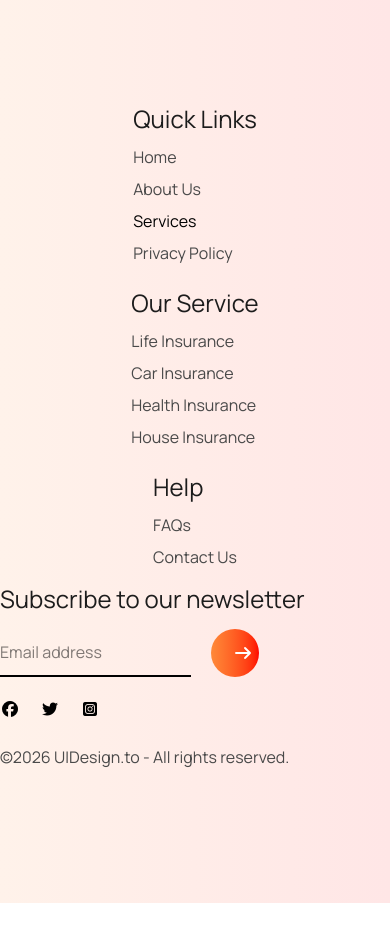
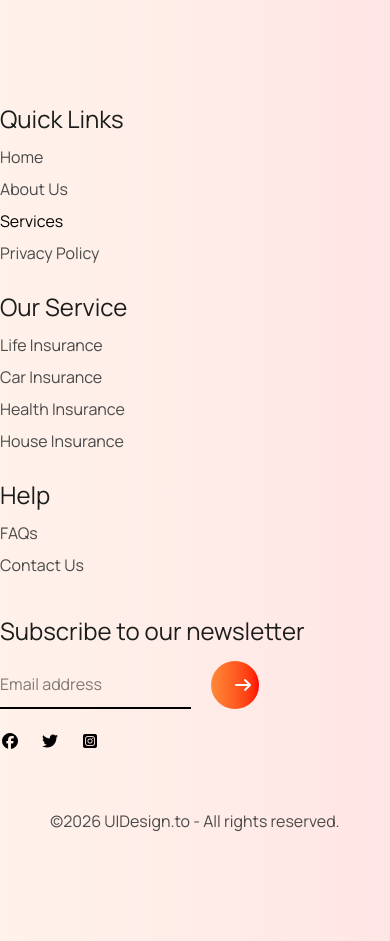
Before and after one commit to Saddam2508/tea-house-saddam, a plain HTML site: page index.html in a window 390 px wide. Shown: the part 7380-8321 px from the top of the page. Before the commit the page ends 8283 px from the top, so only its background shows below. Drawn offline with nearby package versions, Linux system fonts and the light colour scheme.

Commit message:
responsive update

```diff
--- a/index.html
+++ b/index.html
@@ -334,9 +334,8 @@
           </div>
         </div>
         <div
-          class="footer-bottom mt-[104px] grid grid-cols-1 sm:grid-cols-2 md:grid-cols-4"
+          class="footer-bottom mt-[104px] grid grid-cols-1 sm:grid-cols-2 md:grid-cols-4 gap-6"
         >
-          <div class="flex flex-col items-center gap-5">
           <ul class="space-y-2">
             <h3 class="text-[1.5rem] text-[#1C1C1C]">Quick Links</h3>
             <li><a href="" class="text-[#494949]">Home</a></li>
@@ -356,8 +355,6 @@
             <li><a href="" class="text-[#494949]">FAQs</a></li>
             <li><a href="" class="text-[#494949]">Contact Us</a></li>
           </ul>
-          </div>
-
           <div>
             <h3 class="text-[1.5rem] text-[#1C1C1C] my-3">
               Subscribe to our newsletter
@@ -381,7 +378,8 @@
             </div>
           </div>
         </div>
-        <p class="mt-6 text-[#494949]">
+
+        <p class="mt-14 text-center text-[#494949]">
           ©2026 UIDesign.to - All rights reserved.
         </p>
       </div>
```
Lines whose indentation alone changed are shown as unchanged.
